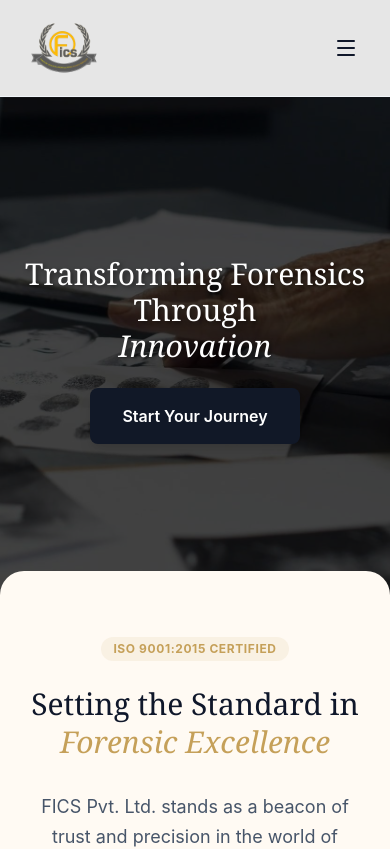
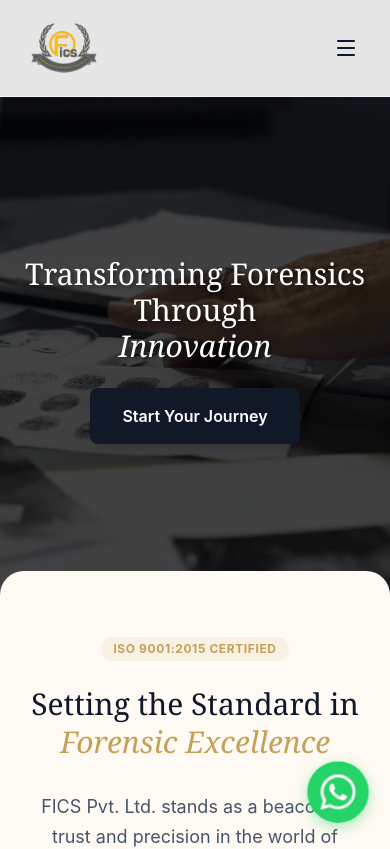
Before and after one commit to naman394/FICS_WESBITE, a Next.js app: page /about in a window 390 px wide. Shown: the top 849 px of the page. Built offline with nearby package versions, Linux system fonts and the light colour scheme.

Commit message:
"whatsapp logo "

```diff
--- a/components/Navbar.tsx
+++ b/components/Navbar.tsx
@@ -189,7 +189,7 @@
           ))}
         </nav>
 
-        {/* Action Buttons - Mobile */}
+        {/* Action Buttons - Mobile Menu */}
         <div className="absolute bottom-0 left-0 right-0 p-6 border-t border-gray-100 space-y-3 bg-white">
           <Link
             href="/contact"
@@ -198,15 +198,18 @@
           >
             Contact Us
           </Link>
-          <button
-            onClick={handleEnquiryClick}
-            className="w-full flex items-center justify-center gap-2 px-5 py-3 bg-[#25D366] text-white font-medium rounded-lg hover:bg-[#20bd5a] transition-colors"
-          >
-            <WhatsAppIcon className="w-6 h-6 fill-white" />
-            <span>WhatsApp Us</span>
-          </button>
         </div>
       </div>
+
+      {/* Mobile Floating WhatsApp Button - Custom for Mobile View */}
+      <button
+        onClick={handleEnquiryClick}
+        className="fixed bottom-6 right-6 z-50 md:hidden group flex items-center justify-center w-14 h-14 bg-[#25D366] rounded-full shadow-[0_4px_12px_rgba(37,211,102,0.4)] hover:shadow-[0_6px_16px_rgba(37,211,102,0.6)] transition-all duration-300 active:scale-95 animate-pulse-fast"
+        aria-label="Contact on WhatsApp"
+      >
+        <span className="absolute inset-0 rounded-full border border-white/20 animate-ping opacity-20"></span>
+        <WhatsAppIcon className="w-8 h-8 fill-white relative z-10" />
+      </button>
     </>
   );
 };
```
